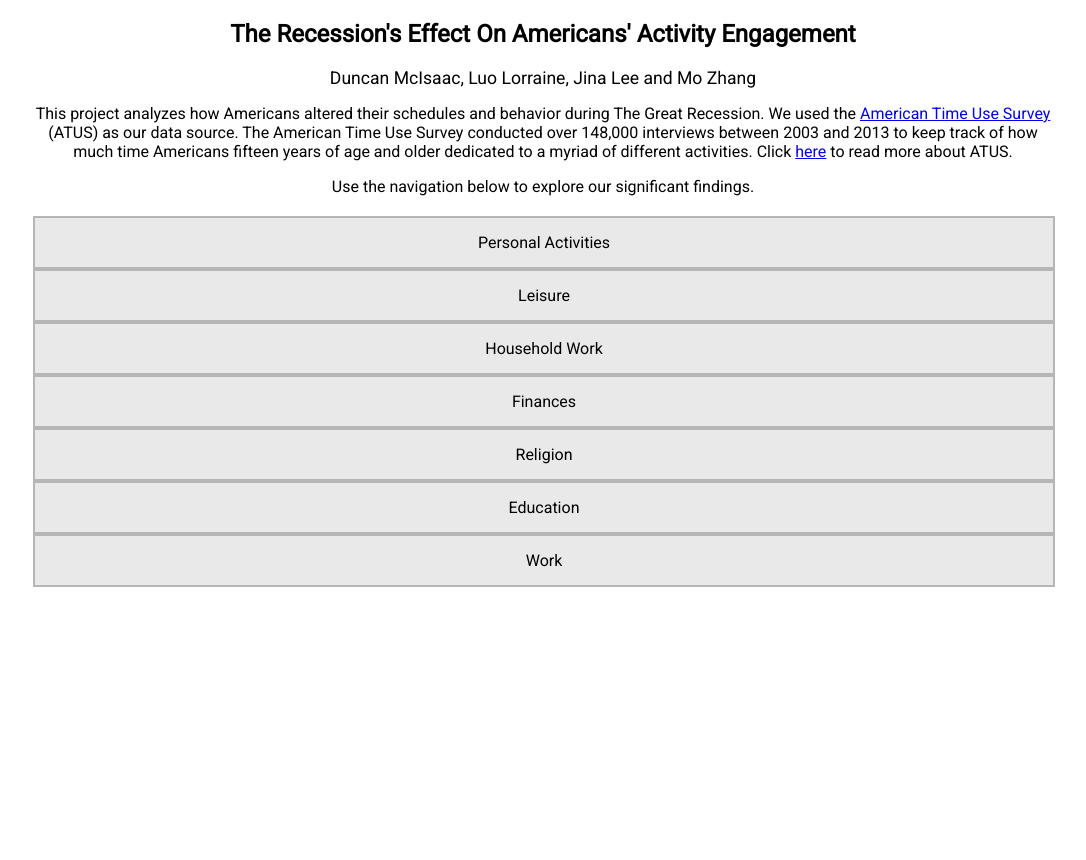
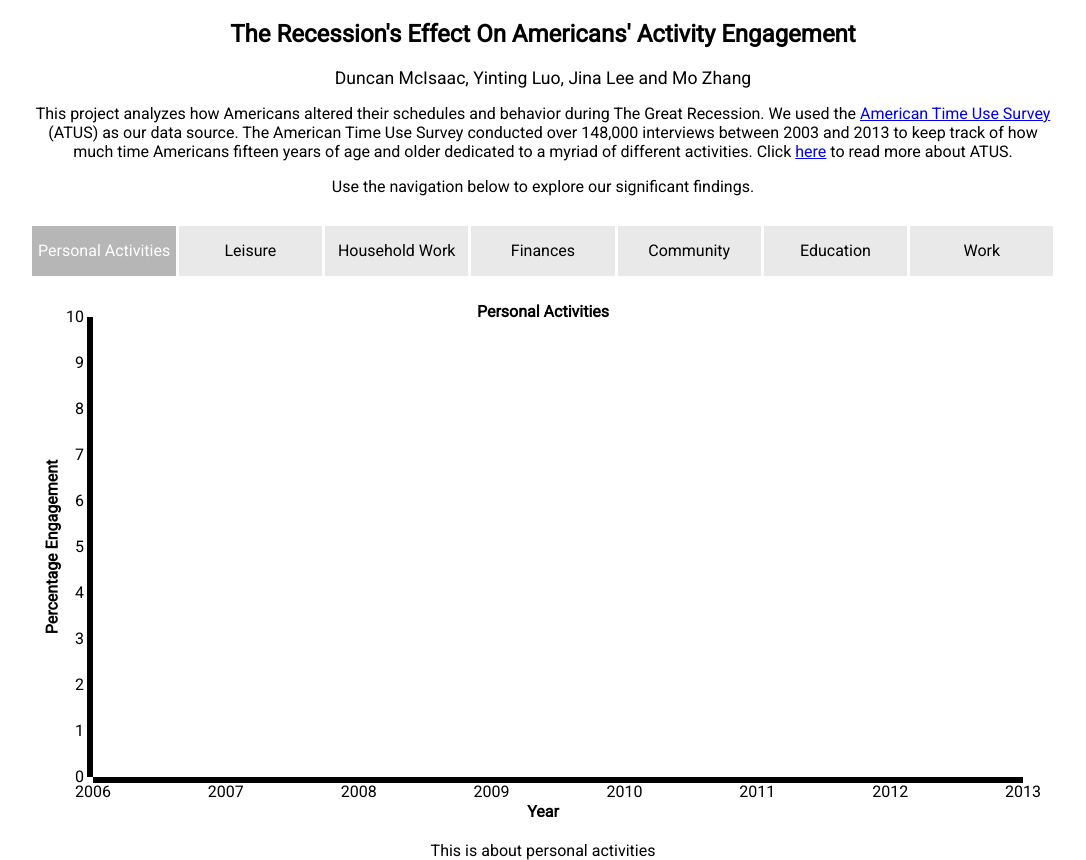
Before and after one commit to 00f2ff/dbm-project1, a Python web app: template templates/index.html in a window 1280 px wide. Shown: the whole page, without its empty margins (97-1183 px from the left). Before the commit the page ends 587 px from the top, so only its background shows below. Run offline with Jinja, Linux system fonts and the light colour scheme; the template is opened without the code that fills it, so the values that code supplies are empty; some libraries are stand-ins or nearby versions.

Commit message:
Updated main.py a little bit and created outline / basic functionality for the web page

```diff
--- a/stylesheets/time.css
+++ b/stylesheets/time.css
@@ -35,18 +35,41 @@ body {
 	padding-right: 2%;
 }*/
 
+#graph-nav {
+	display: -webkit-box;
+	display: -moz-box;
+	display: -ms-flexbox;
+	display: -webkit-flex;
+	display: flex;
+
+	-webkit-flex-flow: row wrap; /* flex-direction flex-wrap */
+	justify-content: space-around; /* how remaining space is distributed */
+}
+
 .graph-input {
-	/*float: left;*/
-	padding: 15px;
 	background-color: rgba(182,182,182,0.3);
-	border: 2px solid #B6B6B6; /*background-color: rgba(182,182,182,1);*/
-	margin-left: 2px;
+	height: 50px;
+	width: 14%;
+	margin: auto;
+	margin-top: 10px;
+	line-height: 50px;
+	text-align: center;
+	cursor: pointer;
 }
 
 .selected {
 	background-color: rgba(182,182,182,1);
+	color: white;
 }
 
 .graph-input:hover {
 	background-color: rgba(182,182,182,1);
 }
+
+#analysis-box {
+	margin-top: 20px;
+}
+
+.analysis {
+	visibility: hidden;
+}
--- a/templates/index.html
+++ b/templates/index.html
@@ -8,54 +8,31 @@
 <body>
 <div id="container">
   <h2>The Recession's Effect On Americans' Activity Engagement</h2>
-  <div id="members">Duncan McIsaac, Luo Lorraine, Jina Lee and Mo Zhang</div> <!-- Are these the names people want on the project? -->
+  <div id="members">Duncan McIsaac, Yinting Luo, Jina Lee and Mo Zhang</div> <!-- Are these the names people want on the project? -->
   <p>This project analyzes how Americans altered their schedules and behavior during The Great Recession. We used the <a target="_blank" href="https://catalog.data.gov/dataset/american-time-use-survey-54e68">American Time Use Survey</a> (ATUS) as our data source. The American Time Use Survey conducted over 148,000 interviews between 2003 and 2013 to keep track of how much time Americans fifteen years of age and older dedicated to a myriad of different activities. Click <a target="_blank" href="http://www.bls.gov/tus/atussummary.pdf">here</a> to read more about ATUS. </p>
   <span>Use the navigation below to explore our significant findings.</span>
   <div id="graph-container">
     <div id="graph-nav">
-      <!-- <form>
-        <table>
-          <tr>
-            <td><input id="personal-activities" type="radio" value="0,1"></td>
-            <td class="label"><label>Personal Activities</label></td>
-
-            <td><input id="leisure" type="radio" value="2"></td>
-            <td class="label"><label>Leisure</label></td>
-
-            <td><input id="household-work" type="radio" value="3,4,5,6"></td>
-            <td class="label"><label>Household Work</label></td>
-
-            <td><input id="finances" type="radio" value="7"></td>
-            <td class="label"><label>Finances</label></td>
-
-            <td><input id="religion" type="radio" value="8,9"></td>
-            <td class="label"><label>Religion</label></td>
-
-            <td><input id="education" type="radio" value="10"></td>
-            <td class="label"><label>Education</label></td>
-
-            <td><input id="work" type="radio" value="11,12,13"></td>
-            <td class="label"><label>Work</label></td>
-          </tr>
-        </table>
-      </form> -->
-      <!-- JS: .click will analyze the data-index of $(this), split it on , and turn it into numbers, and call graphing function accordingly.
-           It could also take $(this).html() for the chart title -->
-      <div class="graph-input" data-index="0,1">Personal Activities</div>
+      <!-- JS: .click will analyze the data-index of $(this), split it on , and turn it into numbers, and call graphing function accordingly. It could also take $(this).html() for the chart title -->
+      <div class="graph-input selected" data-index="0,1">Personal Activities</div>
       <div class="graph-input" data-index="2">Leisure</div>
       <div class="graph-input" data-index="3,4,5,6">Household Work</div>
       <div class="graph-input" data-index="7">Finances</div>
-      <div class="graph-input" data-index="8,9">Religion</div>
+      <div class="graph-input" data-index="8,9">Community</div>
       <div class="graph-input" data-index="10">Education</div>
       <div class="graph-input" data-index="11,12,13">Work</div>
-      <!-- Tuesday: Turn this into a flexbox. I think I can spread the divs out evenly if they are in that format. -->
-
-
-
     </div>
     <div id="graph"></div>
   </div>
-  <div id="analysis"></div>
+  <div id="analysis-box">
+    <!-- <div class="analysis" data-activity="Personal Activities">This is about personal activities</div>
+    <div class="analysis" data-activity="Leisure">This is about leisure</div>
+    <div class="analysis" data-activity="Household Work">This is about household work</div>
+    <div class="analysis" data-activity="Finances">This is about finances</div>
+    <div class="analysis" data-activity="Community">This is about community</div>
+    <div class="analysis" data-activity="Education">This is about education</div>
+    <div class="analysis" data-activity="Work">This is about work</div> -->
+  </div>
 
 </div>
 
@@ -64,7 +41,200 @@
 <script type="text/javascript" src="d3/d3.min.js"></script>
 <script src="http://ajax.googleapis.com/ajax/libs/jquery/2.1.3/jquery.min.js"></script>
 <script>
-var data = {{data|safe}}
+var data, analyses;
+
+data = {{data|safe}}
+analyses = {
+  "Personal Activities": "This is about personal activities",
+  "Leisure": "This is about leisure",
+  "Household Work": "This is about household work",
+  "Finances": "This is about finances",
+  "Community": "This is about community",
+  "Education": "This is about education",
+  "Work": "This is about work"
+}
+// Add default analysis text
+$('#analysis-box').html(analyses["Personal Activities"]);
+
+$('.graph-input').click(function() {
+  // reset all elements and set this one to selected
+  $('.graph-input').removeClass('selected');
+  $(this).addClass('selected');
+  var indexes = $(this).attr('data-index').split(','); // Convert to int later
+
+  // set analysis text to correct category
+  var category = $(this).html();
+  $('#analysis-box').html(analyses[category]);
+
+  // call graphing function on this data
+  $('#graph').html('');
+  drawActivities(category, indexes);
+
+});
+// drawActivities("Household Work",["3","4","5","6"]);
+drawActivities("Personal Activities",["0","1"]);
+function drawActivities(category, indexes) {
+  var yRange, width, height, margins, graph, years, xScale, yScale, xAxis, yAxis, createLine, colors, activityData;
+  // define the yRange for the selected category
+  if (category === "Personal Activities") {
+    yRange = [0,10];
+  }
+  else if (category === "Leisure") {
+    yRange = [0,90];
+  }
+  else if (category === "Household Work") {
+    yRange = [0,60];
+  }
+  else if (category === "Finances") {
+    yRange = [0,5];
+  }
+  else if (category === "Leisure") {
+    yRange = [0,90];
+  }
+  else if (category === "Community") {
+    yRange = [0,15];
+  }
+  else if (category === "Education") {
+    yRange = [0,15];
+  }
+  else if (category === "Work") {
+    yRange = [0,60];
+  }
+
+  width = 1000;
+  height = 500;
+  margins = {
+    top: 20,
+    right: 20,
+    bottom: 20,
+    left: 50
+  };
+
+  graph = d3.select('#graph').append('svg')
+    .attr('height', height + margins.bottom)
+    .attr('width', width);
+
+  // chart title
+  graph.append("text")
+    .attr("x", (width / 2))
+    .attr("y", margins.top)
+    .attr("text-anchor", "middle")
+    .style("font-size", "16px")
+    .style("font-weight", "bold")
+    .text(category.replace(/#/g, ','));
+
+  years = ["2006","2007","2008","2009","2010","2011","2012","2013"];
+
+  // define scale factors
+  xScale = d3.scale.ordinal()
+    .domain(years)
+    .rangePoints([margins.left, width - margins.right]);
+  yScale = d3.scale.linear()
+    .domain(yRange)
+    .range([height - margins.top, margins.bottom]);
+
+  // define axes
+  xAxis = d3.svg.axis()
+    .scale(xScale);
+  yAxis = d3.svg.axis()
+    .scale(yScale)
+    .orient("left");
+
+  // add x-axis to graph
+  graph.append('g')
+    .attr('class','axis')
+    .attr('transform', 'translate(0,' + (height - margins.bottom) + ')')
+    .call(xAxis);
+
+  // add y-axis to graph
+  graph.append('g')
+    .attr('class','axis')
+    .attr('transform', 'translate(' + (margins.left) + ',0)')
+    .call(yAxis);
+
+  // y-axis title
+  graph.append("text")
+    .attr("y", 0 - margins.left) // x and y switched due to rotation
+    .attr("x", 0 - (height / 2))
+    // I don't exactly know what this does. It might align the text differently than its y-value
+    .attr("dy", "4em")
+    .attr("transform", "rotate(-90)")
+    .style("text-anchor", "middle")
+    .style("font-size", "16px")
+    .style("font-weight", "bold")
+    .text("Percentage Engagement");
+
+  // x-axis title
+  graph.append("text")
+    .attr("class", "xlabel")
+    .attr("text-anchor", "middle")
+    .style("font-size", "16px")
+    .style("font-weight", "bold")
+    .attr("x", width / 2)
+    .attr("y", height + margins.bottom)
+    // .attr("dy", "-1em")
+    .text("Year");
+
+  // line function
+  createLine = d3.svg.line()
+    .x(function(d) {
+      return xScale(d.year);
+    })
+    .y(function(d) {
+      return yScale(d.percent);
+    })
+    .interpolate('linear');
+
+  colors = ['#448AFF','#F44336','#FFC107','#4CAF50'];
+  // draw lines and dots
+  // for (var i; i < indexes.length; i++) {
+  indexes.forEach(function(value, i) {
+    // convert index into int
+    value = parseInt(value, 10);
+    // assign data
+    activityData = data.Weekday[value][1];
+    // access different data if education
+    if (category === "Education") {
+      // get percent data
+      activityData = activityData[0];
+    }
+
+    // draw line
+    graph.append('path')
+      .attr('d', createLine(activityData))
+      .attr('stroke', colors[i])
+      .attr('stroke-width', 2)
+      .attr('fill', 'none');
+
+    // group.selectAll(".line")
+    //     .data(activityData)
+    //   .enter().append("path")
+    //     .attr("class", "line")
+    //     .attr('stroke', colors[i])
+    //     .attr('stroke-width', 2)
+    //     .attr('fill', 'none')
+    //     .attr("d", createLine);
+
+    graph.selectAll(".dot") // dots for data
+      .data(activityData)
+      .enter().append("circle")
+      .attr('class', 'datapoint data') // datapoint is general class, data is more specific one
+      .attr('cx', function(d) { return xScale(d.year); })
+      .attr('cy', function(d) { return yScale(d.percent); })
+      .attr('r', 6)
+      .attr('fill', 'white')
+      .attr('stroke', colors[i])
+      .attr('stroke-width', '2');
+
+  });
+
+
+}
+
+
+/* I'm not going to put in bar chart functionality yet; I guess for now just assume it would go underneath the line chart */
+/* Note: I might want to resize the graph to be more reasonable. Think about using vh instead. I'm not even sure if SVG can take vh */
+
 </script>
 </body>
 </html>
--- a/templates/index_old.html
+++ b/templates/index_old.html
@@ -33,7 +33,7 @@ var height = 300,
     left: 50
   };
 
-data.Weekend.forEach(function(activity) {
+data.Weekday.forEach(function(activity) {
   // add graph to body
   var graph = d3.select('body').append('svg')
     .attr('height',height)
```
Also changed, not shown: main.py (+11 -9 lines), 1 other file.
